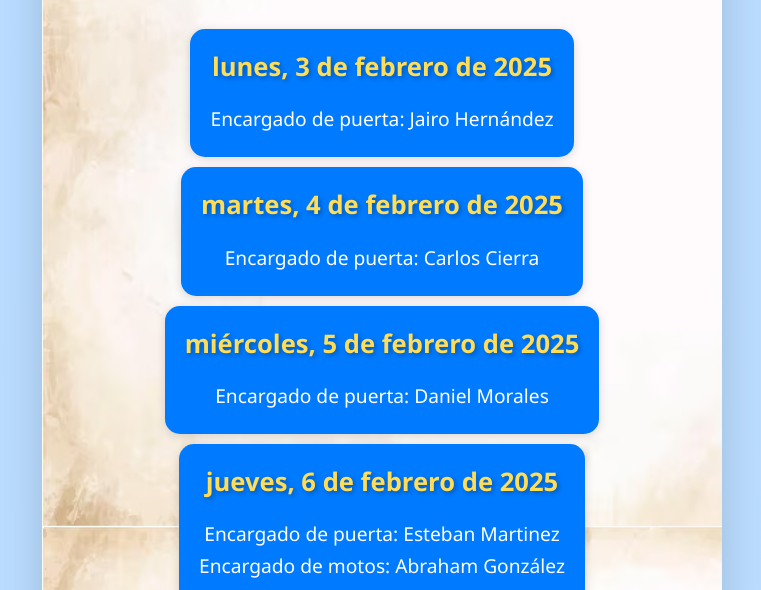
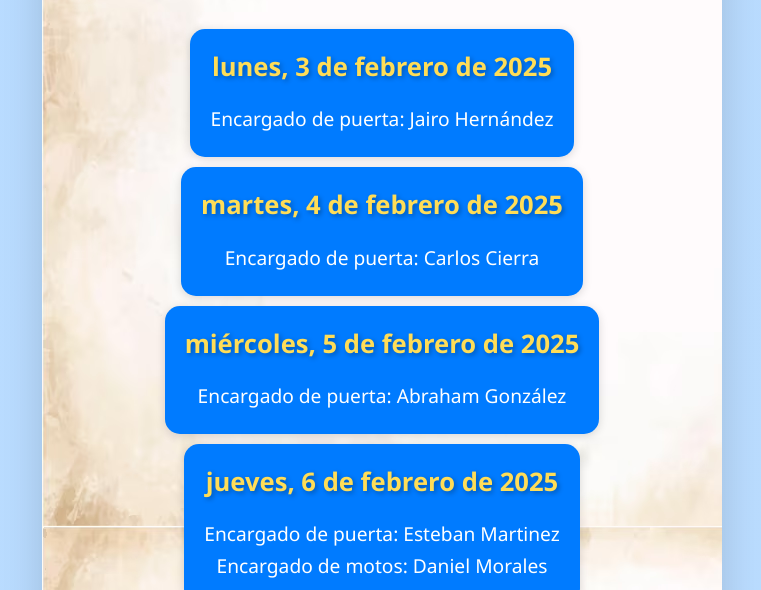
Before and after one commit to DanielDavid20/Tareasiglesia.github.io, a plain HTML site: page index.html in a window 1280 px wide. Shown: the part 210-800 px from the top of the page, without its empty margins (258-1019 px from the left). Drawn offline with Linux system fonts and the light colour scheme.

Commit message:
Update index.html

```diff
--- a/index.html
+++ b/index.html
@@ -31,8 +31,8 @@
     <script>
 // Lista de personas
 const personas = [
- "Jairo Hernández","Carlos Cierra","Daniel Morales",  "Esteban Martinez",
-   "Abraham González", "Oscar Peñata", "Jorge Peñata",
+ "Jairo Hernández","Carlos Cierra", "Abraham González", "Esteban Martinez",
+  "Daniel Morales", "Oscar Peñata", "Jorge Peñata",
 "Marco Osorio",  "Abraham González", "Jhony González", "Deiver Galván"
 ];
 
```
